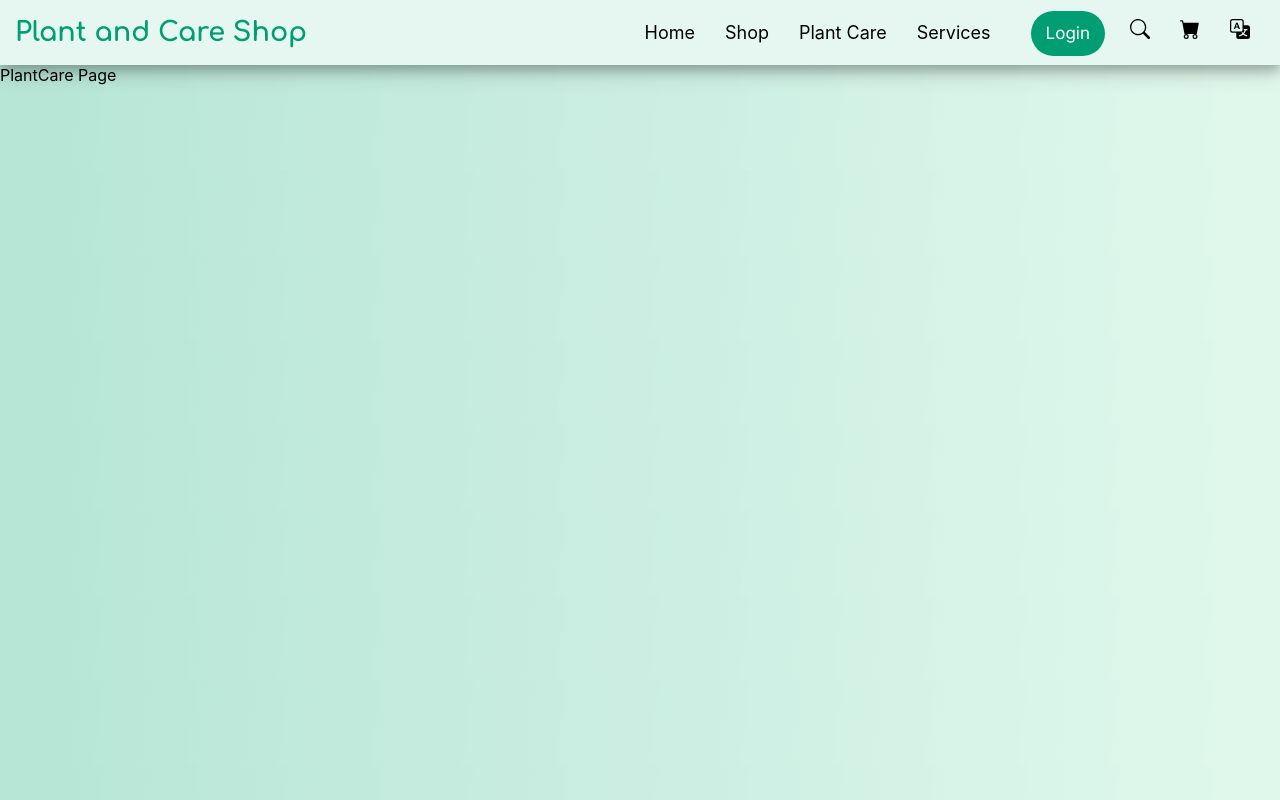
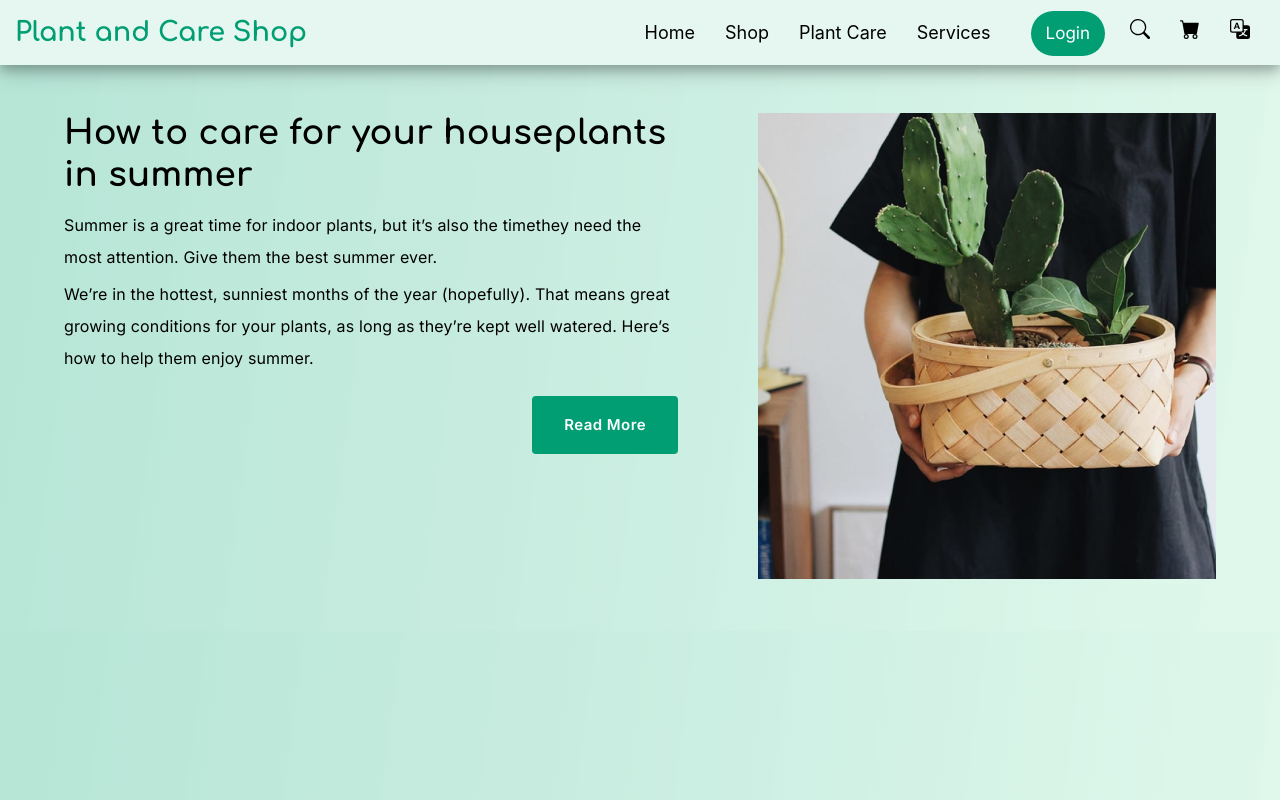
Before and after one commit to yar-24/plant-care-shop, a React (Create React App) app: page /plant-care in a window 1280 px wide. Built offline with nearby package versions, Linux system fonts and the light colour scheme.

Commit message:
Menambahkan Hero pada Plant Care

```diff
--- /dev/null
+++ b/src/components/HeroPlantCare.js
@@ -0,0 +1,56 @@
+import React from "react";
+import { Container, Stack, Box, Typography, Button } from "@mui/material";
+import { styled } from "@mui/material/styles";
+import { colors, fonts } from "../utils/";
+import { PlantCareHero } from "../images/img";
+
+const ReadMoreButton = styled(Button)`
+  background-color: ${colors.secondary};
+  box-shadow: none;
+  text-transform: none;
+  align-self: flex-end;
+  margin: 16px 0;
+  padding: 16px 32px;
+  font-weight: 600;
+  font-family: ${fonts.inter};
+  &:hover {
+    background-color: ${colors.secondary};
+    background-image: linear-gradient(rgb(0 0 0/30%) 0 0);
+    box-shadow: none;
+  }
+`;
+
+const HeroPlantCare = () => {
+  return (
+    <Container fixed>
+      <Stack direction="row" my={6} spacing={10}>
+        <Stack>
+          <Typography
+            variant="h4"
+            component="h1"
+            sx={{ fontFamily: fonts.comfortaa, fontWeight: 700 }}
+            gutterBottom>
+            How to care for your houseplants in summer
+          </Typography>
+          <Typography variant="body1" sx={{ fontFamily: fonts.inter, lineHeight: 2 }} gutterBottom>
+            Summer is a great time for indoor plants, but it’s also the timethey need the most
+            attention. Give them the best summer ever.
+          </Typography>
+          <Typography variant="body1" sx={{ fontFamily: fonts.inter, lineHeight: 2 }} gutterBottom>
+            We’re in the hottest, sunniest months of the year (hopefully). That means great growing
+            conditions for your plants, as long as they’re kept well watered. Here’s how to help
+            them enjoy summer.
+          </Typography>
+          <ReadMoreButton variant="contained" size="large">
+            Read More
+          </ReadMoreButton>
+        </Stack>
+        <Box>
+          <img src={PlantCareHero} alt="Plant" />
+        </Box>
+      </Stack>
+    </Container>
+  );
+};
+
+export default HeroPlantCare;
--- a/src/images/img/index.js
+++ b/src/images/img/index.js
@@ -1,14 +1,29 @@
-import PlantHero from "./plant1.png"
-import BgBanner from "./banner.jpg"
-import PlantItemImg from "./plantitem1.png"
-import Cart1 from "./cart1.jpg"
-import Cart2 from "./cart2.jpg"
-import Cart3 from "./cart3.jpg"
-import Photo from "./135.jpg"
-import Photo1 from "./136.jpg"
-import Photo2 from "./137.jpg"
-import Photo3 from "./138.jpg"
-import Photo4 from "./139.jpg"
-import BgBannerServices from './bannerServices.jpg'
+import PlantHero from "./plant1.png";
+import PlantCareHero from "./plant2.png";
+import BgBanner from "./banner.jpg";
+import PlantItemImg from "./plantitem1.png";
+import Cart1 from "./cart1.jpg";
+import Cart2 from "./cart2.jpg";
+import Cart3 from "./cart3.jpg";
+import Photo from "./135.jpg";
+import Photo1 from "./136.jpg";
+import Photo2 from "./137.jpg";
+import Photo3 from "./138.jpg";
+import Photo4 from "./139.jpg";
+import BgBannerServices from "./bannerServices.jpg";
 
-export { PlantHero, BgBanner, PlantItemImg, Cart1, Cart2, Cart3, Photo, Photo1, Photo2, Photo3, Photo4, BgBannerServices}
+export {
+  PlantHero,
+  PlantCareHero,
+  BgBanner,
+  PlantItemImg,
+  Cart1,
+  Cart2,
+  Cart3,
+  Photo,
+  Photo1,
+  Photo2,
+  Photo3,
+  Photo4,
+  BgBannerServices,
+};
--- a/src/pages/PlantCare.js
+++ b/src/pages/PlantCare.js
@@ -1,8 +1,9 @@
 import React from 'react'
+import HeroPlantCare from '../components/HeroPlantCare'
 
 const PlantCare = () => {
   return (
-    <div>PlantCare Page</div>
+    <HeroPlantCare/>
   )
 }
 
```
Also changed, not shown: src/images/img/plant2.png (added).
